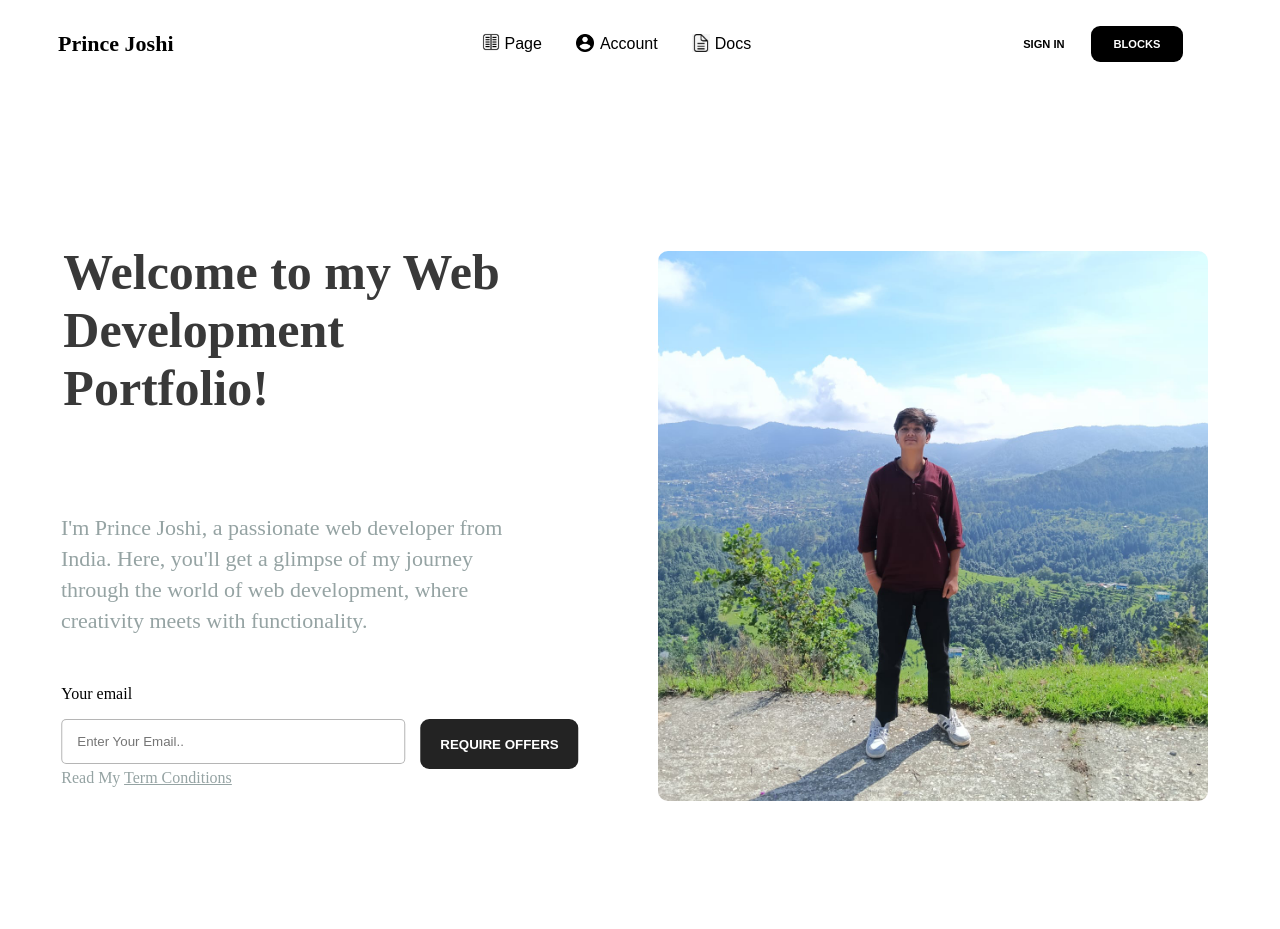
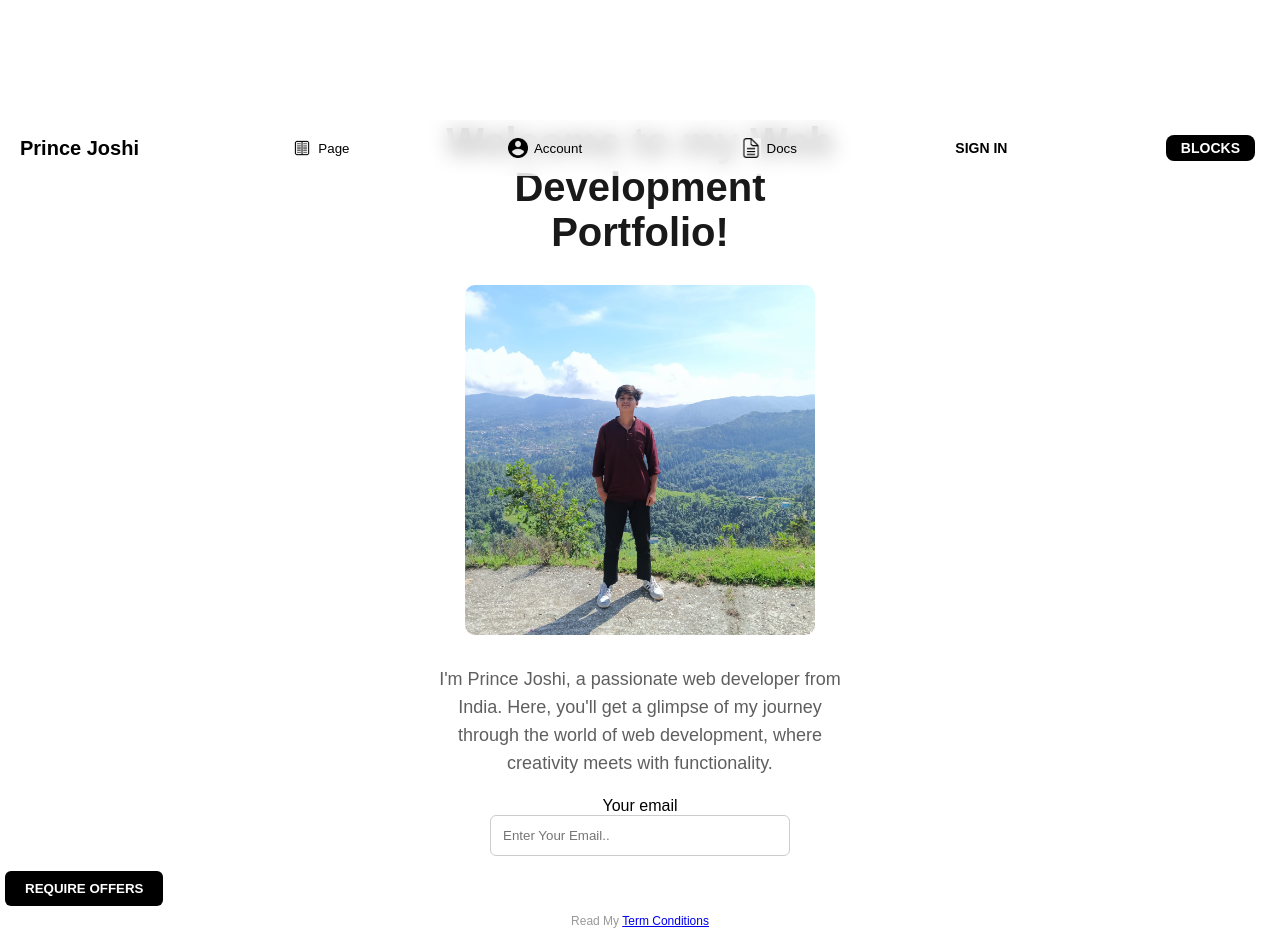
Before and after one commit to prince007123/my-website, a plain HTML site: page index.html in a window 1280 px wide. Before the commit the page ends 805 px from the top, so only its background shows below. Drawn offline with Linux system fonts and the light colour scheme.

Commit message:
Update style.css

```diff
--- a/style.css
+++ b/style.css
@@ -1,213 +1,145 @@
-.navbar-container{
+/* --- GLOBAL RESET --- */
+* {
+  margin: 0;
+  padding: 0;
+  box-sizing: border-box;
+  font-family: sans-serif;
+}
+
+body {
+  background: #ffffff;
+}
+
+/* --- NAVBAR --- */
+.navbar-container {
+  display: flex;
+  flex-wrap: wrap;
+  justify-content: space-between;
   align-items: center;
-    display: flex;
-    padding-left: 50px;
-    padding-top: 10px;
+  padding: 10px 20px;
+  background: rgba(255, 255, 255, 0.7);
   position: fixed;
   width: 100%;
   z-index: 1000;
-    background-color: rgba(255,255,255,0.7);
   backdrop-filter: blur(10px);
+}
 
+#text-prince {
+  font-size: 20px;
+  font-weight: bold;
+  color: #000;
 }
-#text-prince{
 
-    font-size:  22px;
-    font-weight:900;
-    margin-right: 300px;
-
-}
-#button-page{
-    background-color: transparent;
+/* --- BUTTON STYLES --- */
+button {
   border: none;
+  background: none;
   cursor: pointer;
   display: flex;
-    gap: 3px;
-    margin-right: 22px;
-
-
-
-}
-.page-image{
-
-    height: 22px;
-    width: auto;
-    padding-top: 12px;
-
-
-
-
-}
-.text-page{
-
-    font-size: 16px;
-
-
-
-}
-#button-account{
-
-    background-color: transparent;
-    border: none;
-    cursor: pointer;
-    display: flex;
+  align-items: center;
   gap: 6px;
-    margin-right: 22px;
+  margin: 5px;
 }
 
-.account-image{
-
-    height: 18px;
-    padding-top: 15px;
-}
-.text-account{
-
-    font-size: 16px;
+.page-image,
+.account-image,
+.docs-image {
+  height: 20px;
 }
 
-#button-docs{
-
-    background-color: transparent;
-    border: none;
-    cursor: pointer;
-    display: flex;
-    gap: 5px;
-    margin-right: 260px;
-
-}
-.docs-image{
-    height: 18px;
-    padding-top: 15px;
-
-
+/* --- SIGN-IN & BLOCKS --- */
+#button-sign-in .text-sign-in,
+#button-blocks .text-blocks {
+  font-size: 14px;
+  font-weight: 600;
 }
 
-.text-docs{
-    font-size: 16px;
+#button-blocks {
+  background: black;
+  color: white;
+  padding: 5px 15px;
+  border-radius: 8px;
 }
 
-#button-sign-in{
-
-background-color: transparent;
-border: none;
-margin-right: 20px;
-
-}
-.text-sign-in{
-
-    font-size: smaller;
+/* --- MAIN INTRO TEXT --- */
+.text-intro {
+  font-size: 40px;
   font-weight: 900;
-}
-#button-blocks{
-
-    border: none;
-    background-color:black;
-    border-radius: 9px;
-    padding: 1px 23px 1px 23px;
-
-}
-.text-blocks{
-
-    font-size: smaller;
-    font-weight: 900;
-    color: white;
-    background-color: black;
-
-
-}
-.text-intro{
-
-
-    font-size: 50px;
-    font-weight: 900;
-    color: rgba(0, 0, 0, 0.778);
-    position: absolute;
-    top: 35%;
-    left: 22%;
-    transform: translate(-50%,-50%);
-
-
-}
-#image-prince{
-
-    position: absolute;
-    top: 66%;
-    left: 72.9%;
-    transform: translate(-50%,-50%);
-
-
-
-
+  color: rgba(0, 0, 0, 0.9);
+  text-align: center;
+  margin-top: 120px;
 }
 
+/* --- PROFILE IMAGE --- */
+.image-prince- {
+  width: 100%;
+  max-width: 350px;
+  height: auto;
+  border-radius: 10px;
+  display: block;
+  margin: 30px auto;
+}
 
-.image-prince-{
+/* --- DETAIL TEXT --- */
+.text-detail {
+  font-size: 18px;
+  color: #5f5f5f;
+  text-align: center;
+  line-height: 28px;
+  margin-bottom: 20px;
+}
 
+/* --- EMAIL FORM --- */
+.search-container {
+  text-align: center;
+  margin-top: 20px;
+}
 
-    width: 550px;
-    border-radius: 10px;
+.search-form {
+  padding: 12px;
+  width: 80%;
+  max-width: 300px;
+  margin-bottom: 10px;
+  border: 1px solid #ccc;
+  border-radius: 6px;
+}
 
+#button-offers {
+  padding: 10px 20px;
+  background: black;
+  color: white;
+  font-weight: bold;
+  border-radius: 6px;
+}
 
+.text-term {
+  font-size: 12px;
+  color: #999;
 }
-.text-detail{
 
+/* --- MEDIA QUERY FOR MOBILE --- */
+@media (max-width: 768px) {
+  .navbar-container {
+    flex-direction: column;
+    align-items: flex-start;
+  }
 
-    font-size: 22px;
-    color: rgb(149, 163, 163);
-    line-height: 31px;
-    font-weight: 530;
-    position: absolute;
-    top: 69%;
-    left: 22%;
-    transform: translate(-50%,-50%);
+  .text-intro {
+    font-size: 28px;
+    margin: 100px 20px 20px;
+  }
 
+  .text-detail {
+    font-size: 16px;
+    line-height: 24px;
+    padding: 0 10px;
   }
-.search-container{
-    position: absolute;
-    top: 91%;
-    left: 25%;
-    transform: translate(-50%,-50%);
 
+  .search-form {
+    width: 90%;
+  }
 
-
-
-
-
+  #button-offers {
+    width: auto;
   }
-.search-form{
-
-    border-radius: 5px;
-    border: 1px #a3a3a3cc solid;
-    padding: 14px 150px 14px 15px;
-    margin-right: 15px;
-    margin-bottom: 5px;
-
-
 }
-#button-offers{
-
-        border: none;
-    background-color:rgba(0, 0, 0, 0.862) ;
-    border-radius: 9px;
-    padding: 1px 20px 1px 20px;
-    font-weight: 900;
-    color: white;
-    font-size: smaller;
-
-
-
-}
-form{
-    display: flex;
-}
-.text-term{
-
-    color: rgb(149,163,163);
-    text-decoration: none;
-
-}
-.text-condition{
-
-
-    color: rgb(149, 163, 163);
-}
```
Lines whose indentation alone changed are shown as unchanged.
